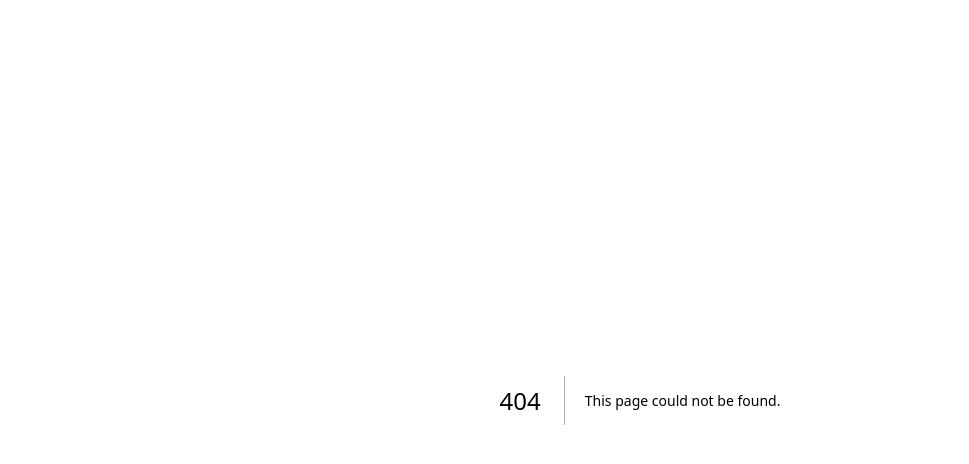
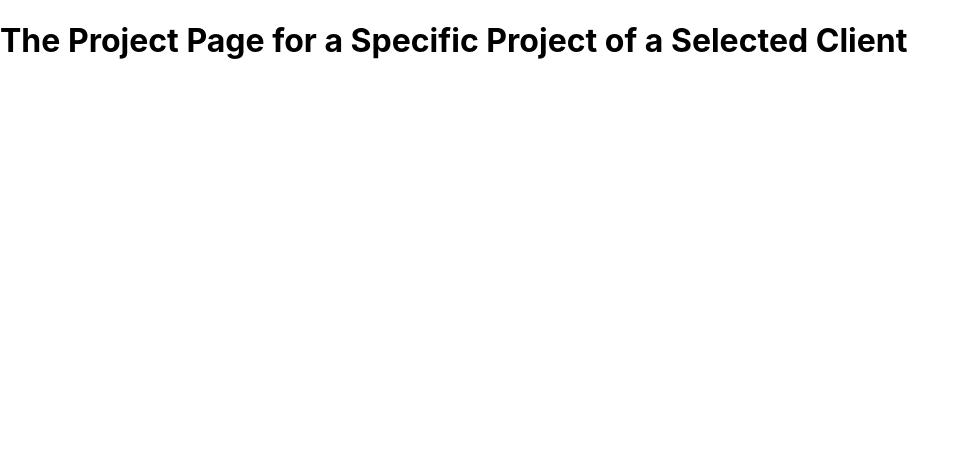
Before and after one commit to yunusemreaksu/nextjs-course-chapter-3, a Next.js app: page /clients/1/1 in a window 1280 px wide. Before the commit this address had no page. Shown: the top 464 px of the page, without its empty margins (0-969 px from the left). Built offline with nearby package versions, Linux system fonts and the light colour scheme.

Commit message:
Building nested dynamic routes & paths

```diff
--- /dev/null
+++ b/pages/clients/[id]/[clientprojectid].js
@@ -0,0 +1,11 @@
+import { useRouter } from "next/router";
+
+export default function SelectedClientProjectPage() {
+  const router = useRouter();
+  console.log(router.query);
+  return (
+    <div>
+      <h1>The Project Page for a Specific Project of a Selected Client</h1>
+    </div>
+  );
+}
```
Also changed, not shown: pages/clients/[id]/index.js (added, +7 -0 lines), pages/clients/index.js (added, +7 -0 lines).
